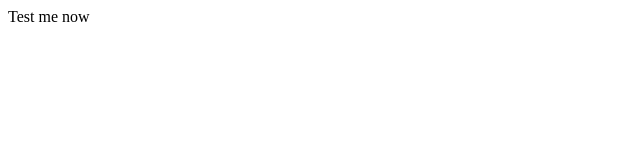
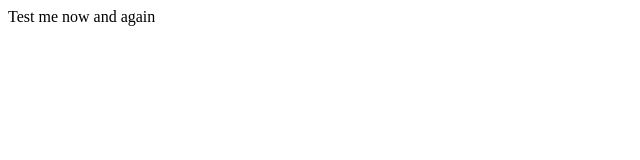
Before and after one commit to smandepudi/cinnamon-waffle, an Angular app: page / in a window 1280 px wide. Shown: the top 160 px of the page, without its empty margins (0-640 px from the left). Built offline with nearby package versions, Linux system fonts and the light colour scheme.

Commit message:
new changes

```diff
--- a/src/app/app.component.html
+++ b/src/app/app.component.html
@@ -1,3 +1,3 @@
 <div>
-  Test me now
+  Test me now and again
 </div>
```
